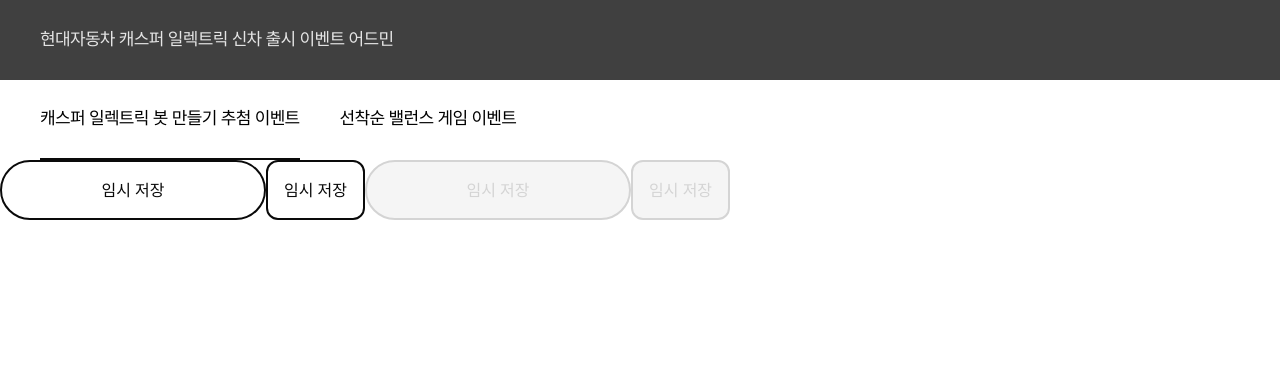
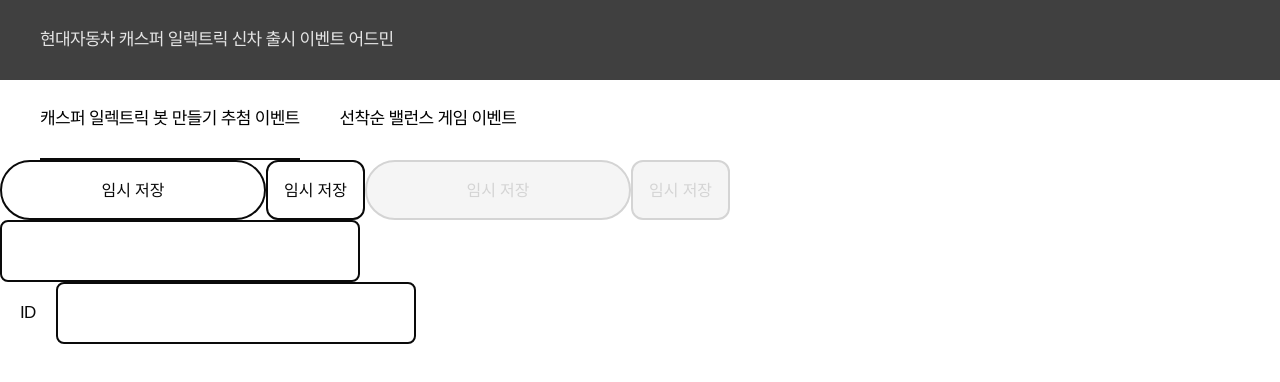
Before and after one commit to softeerbootcamp4th/Team7-HybridJGS-FE, a React (Vite) app in the folder admin/: page / in a window 1280 px wide. Shown: the top 382 px of the page. Built offline with nearby package versions, Linux system fonts and the light colour scheme; a web font is replaced by a local one.

Commit message:
feat: Input 구현

```diff
--- /dev/null
+++ b/admin/src/components/Input/index.tsx
@@ -0,0 +1,19 @@
+import { HTMLProps } from "react";
+
+interface InputProps extends HTMLProps<HTMLInputElement> {
+    label?: string;
+}
+
+export default function Input({ label, value, onChange, ...restProps }: InputProps) {
+    return (
+        <div className="flex items-center">
+            {label && <p className="text-neutral-950 h-body-1-bold mx-[20px]">{label}</p>}
+            <input
+                className="p-[16px] border-2 border-neutral-950 rounded-lg text-neutral-950 w-[360px] h-body-1-medium"
+                value={value}
+                onChange={onChange}
+                {...restProps}
+            />
+        </div>
+    );
+}
--- a/admin/src/index.css
+++ b/admin/src/index.css
@@ -2,44 +2,41 @@
 @tailwind components;
 @tailwind utilities;
 
+input:focus {
+    outline: none;
+}
+
 @font-face {
     font-family: "HyundaiSansHeadOffice-Bold";
-  src: url("/public/fonts/hyundai-sans/HyundaiSansHeadKROTFBold.otf")
-    format("opentype");
+    src: url("/public/fonts/hyundai-sans/HyundaiSansHeadKROTFBold.otf") format("opentype");
 }
 
 @font-face {
     font-family: "HyundaiSansHeadOffice-Medium";
-  src: url("/public/fonts/hyundai-sans/HyundaiSansHeadKROTFMedium.otf")
-    format("opentype");
+    src: url("/public/fonts/hyundai-sans/HyundaiSansHeadKROTFMedium.otf") format("opentype");
 }
 
 @font-face {
     font-family: "HyundaiSansHeadOffice-Regular";
-  src: url("/public/fonts/hyundai-sans/HyundaiSansHeadKROTFRegular.otf")
-    format("opentype");
+    src: url("/public/fonts/hyundai-sans/HyundaiSansHeadKROTFRegular.otf") format("opentype");
 }
 
 @font-face {
     font-family: "HyundaiSansHeadOffice-Light";
-  src: url("/public/fonts/hyundai-sans/HyundaiSansHeadKROTFLight.otf")
-    format("opentype");
+    src: url("/public/fonts/hyundai-sans/HyundaiSansHeadKROTFLight.otf") format("opentype");
 }
 
 @font-face {
     font-family: "HyundaiSansTextOffice-Bold";
-  src: url("/public/fonts/hyundai-sans/HyundaiSansTextKROTFBold.otf")
-    format("opentype");
+    src: url("/public/fonts/hyundai-sans/HyundaiSansTextKROTFBold.otf") format("opentype");
 }
 
 @font-face {
     font-family: "HyundaiSansTextOffice-Medium";
-  src: url("/public/fonts/hyundai-sans/HyundaiSansTextKROTFMedium.otf")
-    format("opentype");
+    src: url("/public/fonts/hyundai-sans/HyundaiSansTextKROTFMedium.otf") format("opentype");
 }
 
 @font-face {
     font-family: "HyundaiSansTextOffice-Regular";
-  src: url("/public/fonts/hyundai-sans/HyundaiSansTextKROTFRegular.otf")
-    format("opentype");
+    src: url("/public/fonts/hyundai-sans/HyundaiSansTextKROTFRegular.otf") format("opentype");
 }
--- a/admin/src/pages/Login/index.tsx
+++ b/admin/src/pages/Login/index.tsx
@@ -1,10 +1,12 @@
-import { useState } from "react";
+import { ChangeEvent, useState } from "react";
 import Button from "@/components/Button";
 import Header from "@/components/Header";
+import Input from "@/components/Input";
 import TabHeader from "@/components/TabHeader";
 
 export default function Login() {
     const [selectedIdx, setSelectedIdx] = useState<number>(0);
+    const [value, setValue] = useState<string>("");
 
     return (
         <>
@@ -22,6 +24,15 @@ export default function Login() {
             <Button type="sm" isValid={false}>
                 임시 저장
             </Button>
+            <Input
+                value={value}
+                onChange={(e) => setValue((e as ChangeEvent<HTMLInputElement>).target.value)}
+            />
+            <Input
+                label="ID"
+                value={value}
+                onChange={(e) => setValue((e as ChangeEvent<HTMLInputElement>).target.value)}
+            />
         </>
     );
 }
```
Lines whose indentation alone changed are shown as unchanged.
